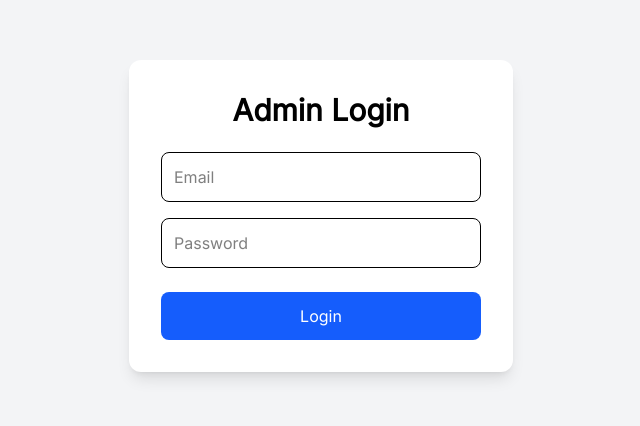
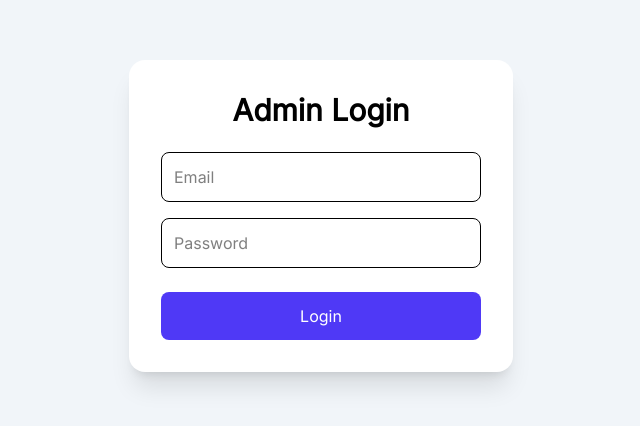
Before and after one commit to Quadra-Technologies/ai-customer-support-chatbot, a React app in the folder frontend/: page /admin/login in a window 1280 px wide. Shown: the part 184-610 px from the top of the page, without its empty margins (319-959 px from the left). Built offline with nearby package versions, Linux system fonts and the light colour scheme; no server answers; the HTML template or start-up script is replaced by a standard one.

Commit message:
Completed JWT authentication and dashboard integration

```diff
--- a/frontend/src/admin/pages/Login/Login.jsx
+++ b/frontend/src/admin/pages/Login/Login.jsx
@@ -1,45 +1,64 @@
 import { useState } from "react";
 import { useNavigate } from "react-router-dom";
+
+import { loginAdmin } from "../../../services/authApi";
 
 const Login = () => {
   const navigate = useNavigate();
 
-  const [formData, setFormData] = useState({
-    email: "",
-    password: "",
-  });
+  const [formData, setFormData] =
+    useState({
+      email: "",
+      password: "",
+    });
+
+  const [loading, setLoading] =
+    useState(false);
 
   const handleChange = (e) => {
     setFormData({
       ...formData,
-      [e.target.name]: e.target.value,
+      [e.target.name]:
+        e.target.value,
     });
   };
 
-  const handleSubmit = (e) => {
+  const handleSubmit = async (e) => {
     e.preventDefault();
 
-    // Dummy login for now
-    if (
-      formData.email === "admin@gmail.com" &&
-      formData.password === "admin123"
-    ) {
+    try {
+      setLoading(true);
+
+      const data =
+        await loginAdmin(
+          formData.email,
+          formData.password
+        );
+
       localStorage.setItem(
         "adminToken",
-        "dummy-jwt-token"
+        data.token
       );
 
-      navigate("/admin");
-    } else {
-      alert("Invalid credentials");
+      alert("Login Successful");
+
+      navigate("/admin/dashboard");
+    } catch (error) {
+      console.error(error);
+
+      alert(
+        "Invalid Email or Password"
+      );
+    } finally {
+      setLoading(false);
     }
   };
 
   return (
-    <div className="min-h-screen flex items-center justify-center bg-gray-100">
+    <div className="min-h-screen flex items-center justify-center bg-slate-100">
       <form
         onSubmit={handleSubmit}
-        className="bg-white p-8 rounded-xl shadow-lg w-96"
+        className="bg-white p-8 rounded-2xl shadow-xl w-96"
       >
         <h1 className="text-3xl font-bold text-center mb-6">
           Admin Login
@@ -67,9 +86,20 @@ const Login = () => {
 
         <button
           type="submit"
-          className="w-full bg-blue-600 text-white p-3 rounded-lg"
+          disabled={loading}
+          className="
+          w-full
+          bg-indigo-600
+          hover:bg-indigo-700
+          text-white
+          p-3
+          rounded-lg
+          transition
+          "
         >
-          Login
+          {loading
+            ? "Logging in..."
+            : "Login"}
         </button>
       </form>
     </div>
--- a/frontend/src/admin/routes/ProtectedRoute.jsx
+++ b/frontend/src/admin/routes/ProtectedRoute.jsx
@@ -1,14 +1,23 @@
 import { Navigate } from "react-router-dom";
 
-const ProtectedRoute = ({ children }) => {
+const ProtectedRoute = ({
+  children,
+}) => {
   const token =
-    localStorage.getItem("adminToken");
+    localStorage.getItem(
+      "adminToken"
+    );
 
-  return token ? (
-    children
-  ) : (
-    <Navigate to="/admin/login" />
-  );
+  if (!token) {
+    return (
+      <Navigate
+        to="/admin/login"
+        replace
+      />
+    );
+  }
+
+  return children;
 };
 
 export default ProtectedRoute;
--- /dev/null
+++ b/frontend/src/services/authApi.js
@@ -0,0 +1,16 @@
+import api from "./api";
+
+export const loginAdmin = async (
+  email,
+  password
+) => {
+  const response = await api.post(
+    "/auth/login",
+    {
+      email,
+      password,
+    }
+  );
+
+  return response.data;
+};
```
